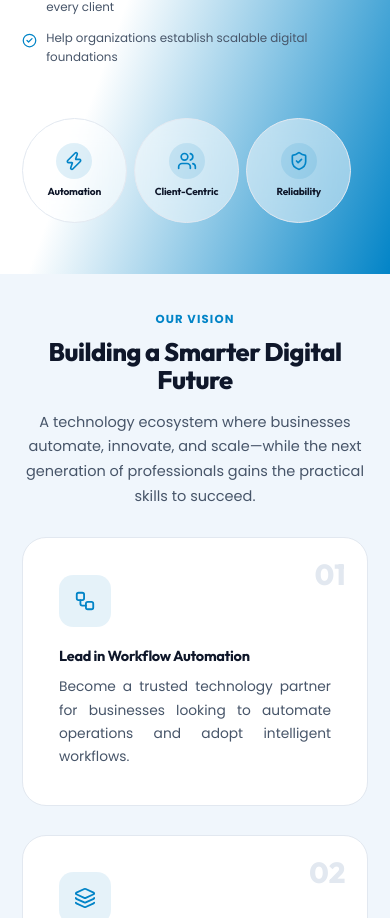
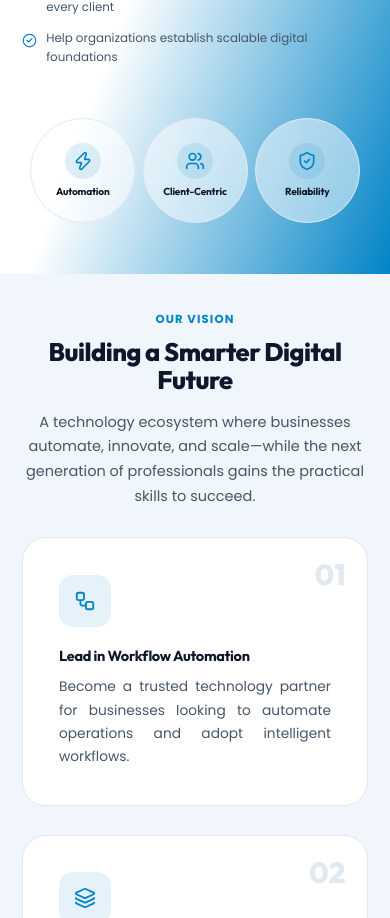
Before and after one commit to TafinityAI-LLP/tai, a React (Vite) app: page /about in a window 390 px wide. Shown: the part 2629-3547 px from the top of the page. Built offline with nearby package versions, Linux system fonts and the light colour scheme.

Commit message:
Center align circular layout track in mobile view

```diff
--- a/src/pages/About.jsx
+++ b/src/pages/About.jsx
@@ -269,7 +269,7 @@ const About = () => {
                             </ul>
                         </motion.div>
 
-                        <motion.div initial="hidden" whileInView="visible" viewport={{ once: true }} variants={stagger} className="flex flex-row md:grid md:grid-cols-1 overflow-x-auto md:overflow-visible gap-2 sm:gap-4 md:gap-5 pb-4 md:pb-0 snap-x" style={{ scrollbarWidth: 'none', msOverflowStyle: 'none', WebkitOverflowScrolling: 'touch' }}>
+                        <motion.div initial="hidden" whileInView="visible" viewport={{ once: true }} variants={stagger} className="flex flex-row justify-center md:grid md:grid-cols-1 overflow-x-auto md:overflow-visible gap-2 sm:gap-4 md:gap-5 pb-4 md:pb-0 snap-x" style={{ scrollbarWidth: 'none', msOverflowStyle: 'none', WebkitOverflowScrolling: 'touch' }}>
                             <style>{`.snap-x::-webkit-scrollbar { display: none; }`}</style>
                             {[
                                 { icon: <Zap size={20} />, label: 'Automation', desc: 'We identify automation opportunities before writing a single line of code.' },
```
